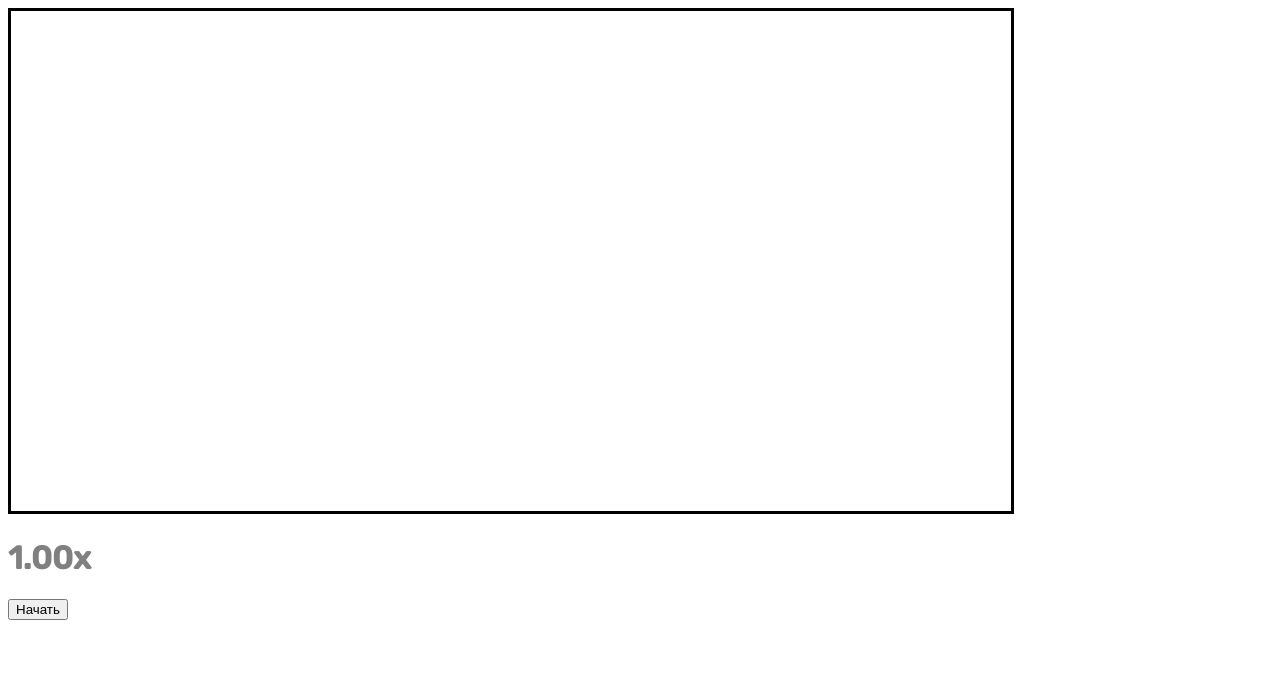
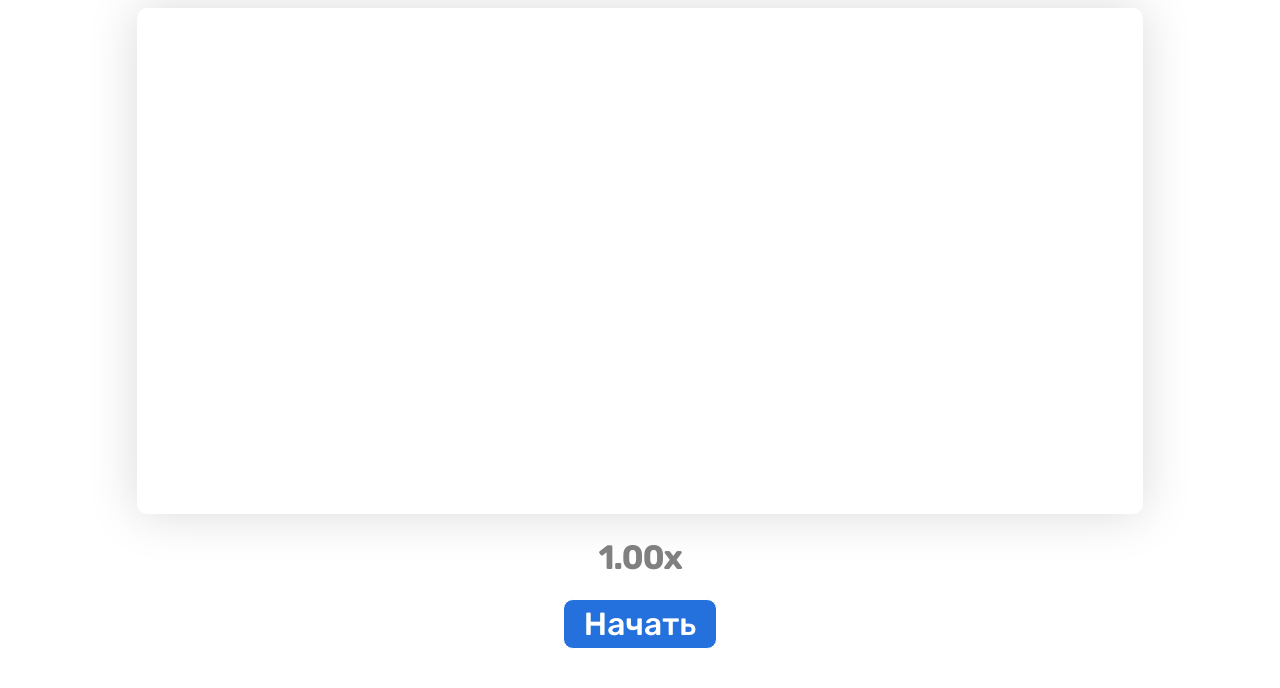
Before and after one commit to arrow767/canvas-game, a plain HTML site: page canvas-game/index.html in a window 1280 px wide. Drawn offline with Linux system fonts and the light colour scheme.

Commit message:
Commit 1

```diff
--- a/canvas-game/style.css
+++ b/canvas-game/style.css
@@ -1,8 +1,36 @@
+body {
+    text-align: center;
+}
+
 #crash-chart{
-    border: 3px solid black;
+    border: 3px solid transparent;
+    border-radius: 10px;
+    box-shadow: 0px 0px 50px rgba(0, 0, 0, 0.15);
+}
+
+button,
+button:active,
+button:focus {
+    outline: none;
 }
 
 h1{
     font-family: 'Rubik', sans-serif;
     font-size: 32px;
 }
+
+.start-crash{
+    font-family: 'Rubik', sans-serif;
+    font-size: 32px;
+    border: 1px solid;
+    border-radius: 10px;
+    color: #fff;
+    background-color: #2470dd;
+    cursor: pointer;
+    transition: ease-out .3s;
+    padding: 5px 20px 5px 20px;
+}
+
+.start-crash:hover{
+    background-color: #0848a4;
+}
```
